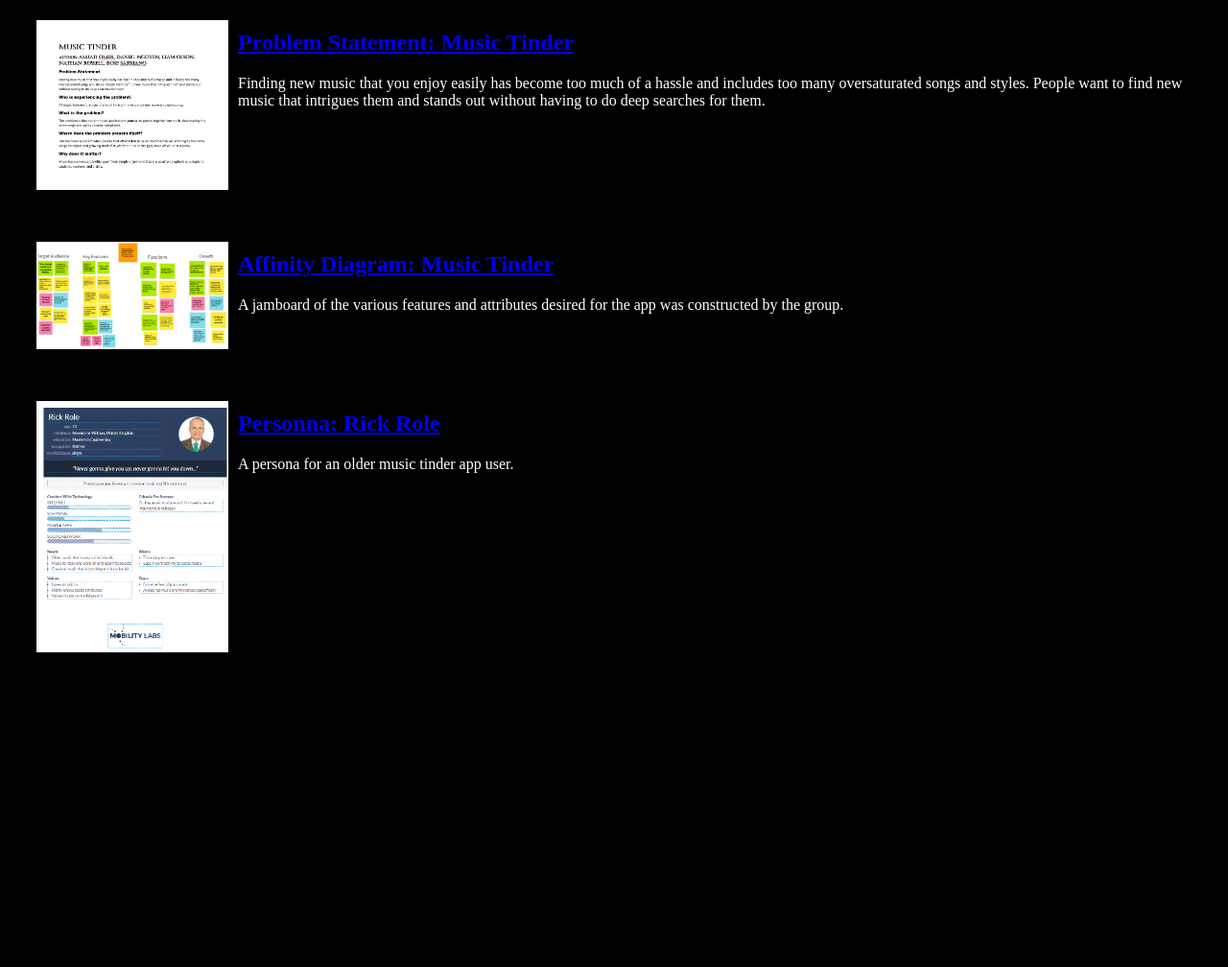
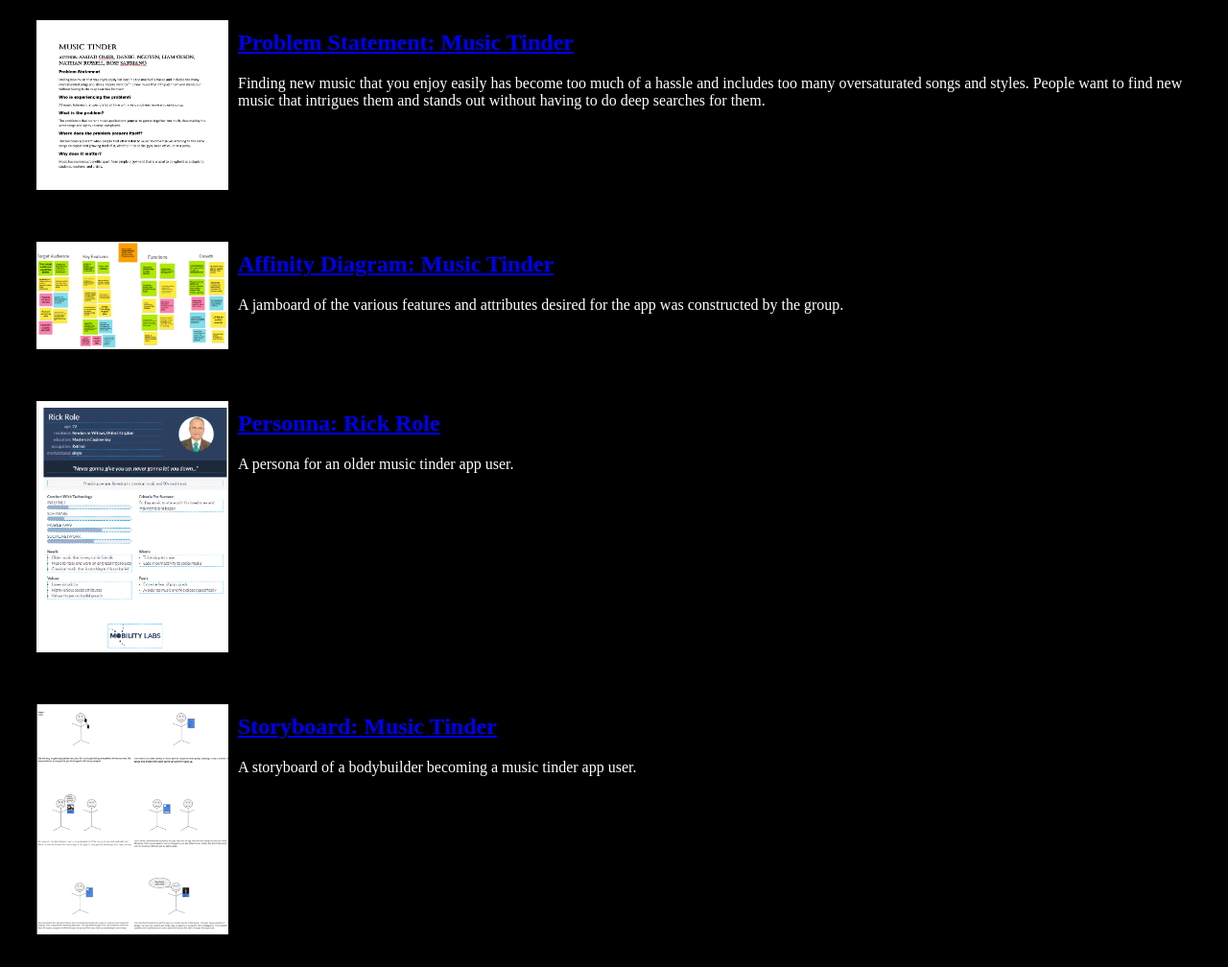
Before and after one commit to amomer/amomer.github.io, a plain HTML site: page index.html in a window 1280 px wide. Shown: the part 79-1087 px from the top of the page at 96% size. Before the commit the page ends 800 px from the top, so only its background shows below. Drawn offline with Linux system fonts and the light colour scheme.

Commit message:
Add files via upload

```diff
--- a/index.html
+++ b/index.html
@@ -40,5 +40,17 @@
                 </p>
                 </section>
         </section>
+
+
+        <!-- Storyboard Assignment -->
+        <section class="assignment">
+            <a href="files/storyboard-ao.pdf"><img src="Screenshots/storyboard.png"></a>
+            <section class="assignment-details">
+                <a href="files/storyboard-ao.pdf"><h2>Storyboard: Music Tinder</h2></a>
+                    <p>
+                             A storyboard of a bodybuilder becoming a music tinder app user.
+                    </p>
+                    </section>
+        </section>
     </body>
 </html>
```
Also changed, not shown: Screenshots/storyboard.png (added), 1 other file.
